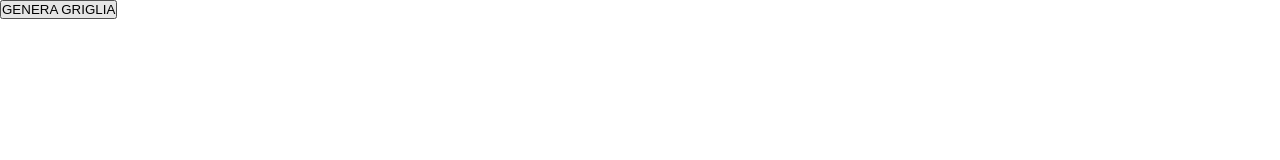
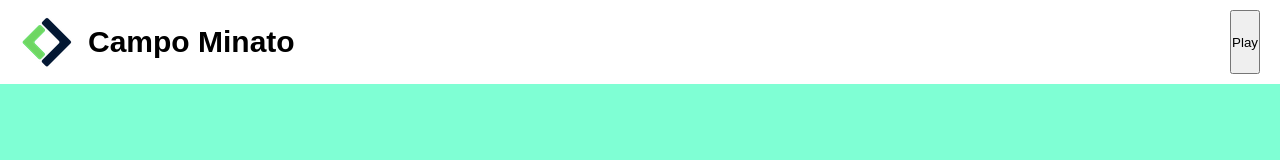
Before and after one commit to grada92/js-campominato-grid, a plain HTML site: page index.html in a window 1280 px wide. Drawn offline with Linux system fonts and the light colour scheme.

Commit message:
genero header con logo boolean

```diff
--- a/index.html
+++ b/index.html
@@ -9,8 +9,22 @@
     <title>Document</title>
 </head>
 <body>
+    <header class="header" >
+        <div class="left-header">
 
-    <button id="button-grid" >GENERA GRIGLIA</button>
+            <img src="img/logo-copia.png" alt="">
+            <strong>Campo Minato</strong>
+
+        </div>
+
+
+
+        <button id="button-grid" >Play</button>
+
+
+    </header>
+
+
 
 
     <div class="container">
--- a/style.css
+++ b/style.css
@@ -8,16 +8,37 @@
 
 body {
     font-family: sans-serif;
+    background-color: #7fffd4;
+}
+
+.header {
+    display: flex;
+    justify-content: space-between;
+    padding:10px 20px;
+    background-color: white;
+
 }
 
 .container {
     width: 1200px;
     margin: 0 auto;
+    padding-top: 30px;
 }
 
 #grid {
     display: flex;
     flex-wrap: wrap;
+}
+
+.left-header {
+    display: flex;
+    justify-content: center;
+    align-items: center;
+}
+
+strong {
+    font-size:30px;
+    margin: 15px;
 }
 
 
@@ -28,6 +49,8 @@ body {
     display: flex;
     justify-content: center;
     align-items: center;
+    background-color: white;
+
 }
 
 .even {
```
Also changed, not shown: img/logo-copia.png (added).
